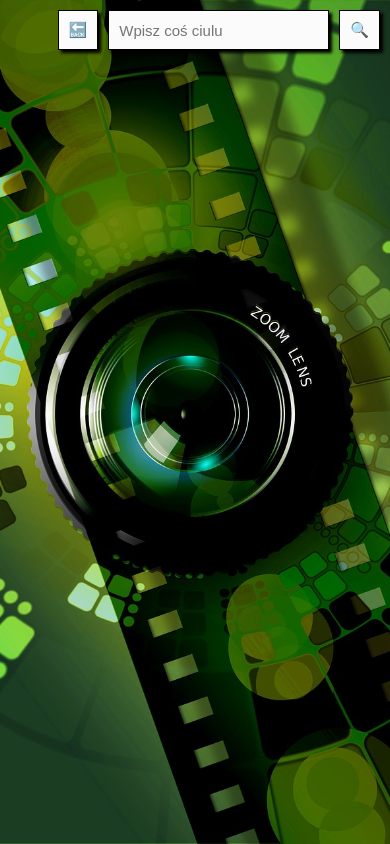
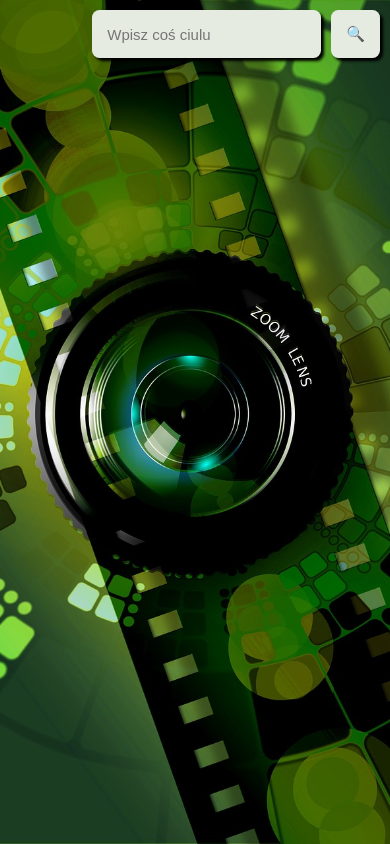
Before and after one commit to jarmelPL/Movies-search-engine, a plain HTML site: page index.html in a window 390 px wide. Drawn offline with Linux system fonts and the light colour scheme; a web font is replaced by a local one.

Commit message:
detail script created, search panel styles added

```diff
--- /dev/null
+++ b/detail.js
@@ -0,0 +1 @@
+export const x = 'detail.js'
--- a/index.html
+++ b/index.html
@@ -31,6 +31,7 @@
         </section>
 
     </main>
-    <script src="script.js"></script>
+    <script src="detail.js" type="module"></script>
+    <script src="script.js" type="module"></script>
 </body>
 </html>
--- a/script.js
+++ b/script.js
@@ -1,3 +1,5 @@
+import { x } from "./detail.js";
+
 const titleInput = document.querySelector('.title')
 const searchBtn = document.querySelector('.start')
 const returnBtn = document.querySelector('.return')
@@ -15,7 +17,7 @@ let moviesInfo={};
 let page=1
 
 if (window.location.search.includes("?movie=")) {
-    console.log('lol')
+    console.log(x)
 } else { startApp() }
 
 function startApp() {
@@ -59,6 +61,7 @@ function addMovies() {
         moviesUl.appendChild(createLi(item))
     })
     theMovieDBInfo.style.display='block'
+    returnBtn.style.display='block'
 }
 
 function createLi(item) {
--- a/style.css
+++ b/style.css
@@ -30,11 +30,34 @@ body {
 
 .search_panel button, input {
     font-size: 1.5rem;
-    padding: 1rem;
-    border: 1px solid black;
+    padding: 1em;
+    border: none;
     box-shadow: 0.2em 0.2em 0.2em black;
-    background-color: rgb(251, 251, 251);
+    background-color: rgb(230, 235, 225);
+    border-radius: 0.5em;
 }
+
+.search_panel button {
+    cursor: pointer;
+}
+
+.search_panel button:hover {
+    background-color: rgb(205, 210, 200);
+}
+
+.return {
+    display: none;
+}
+
+.search_panel input {
+    width: 20em;
+}
+
+.search_panel button:focus, .search_panel input:focus {
+    background-color: white;
+    outline: 0.1em solid rgb(60, 160, 35);
+}
+
 .return {
     justify-self: center;
 }
@@ -151,6 +174,9 @@ img {
 }
 
 @media (max-width: 992px) {
+    .search_panel input {
+        width: unset;
+    }
     .movies_list {
         grid-template-columns: repeat(4, 1fr);
     }
```
